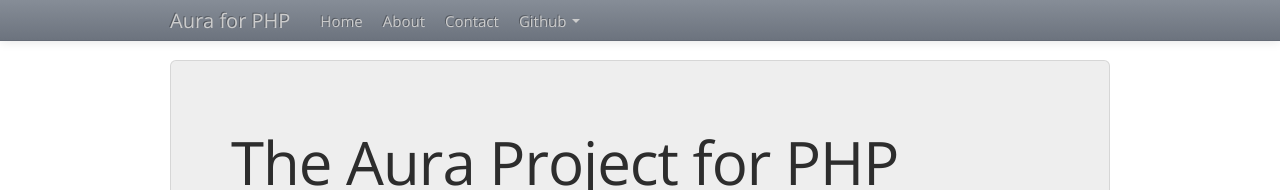
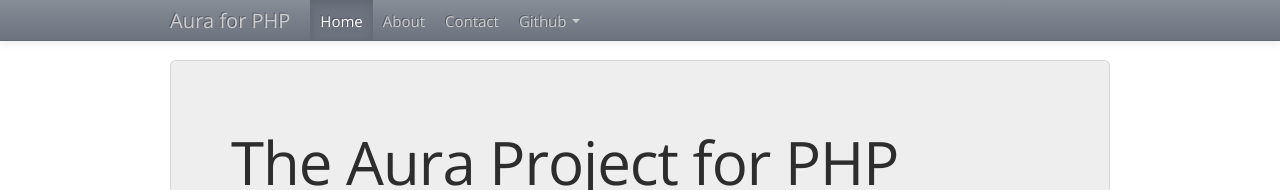
Before and after one commit to Ronnykill/aura.github.com, a Jekyll site: the page built from index.md, in a window 1280 px wide. Shown: the top 190 px of the page. Built offline with Jekyll 4.4.1, drawn with Linux system fonts in a browser that asks for light colours; nearby versions of some CDN libraries.

Commit message:
try active classes

```diff
--- a/_layouts/default.html
+++ b/_layouts/default.html
@@ -42,9 +42,9 @@
                     <a class="brand" href="#">Aura for PHP</a>
                     <div class="nav-collapse collapse">
                         <ul class="nav">
-                            <li><a href="#">Home</a></li>
-                            <li><a href="#about">About</a></li>
-                            <li><a href="#contact">Contact</a></li>
+                            <li {% if page.active == 'home'    %}class="active"{% endif %}><a href="#">Home</a></li>
+                            <li {% if page.active == 'about'   %}class="active"{% endif %}><a href="#about">About</a></li>
+                            <li {% if page.active == 'contact' %}class="active"{% endif %}><a href="#contact">Contact</a></li>
                             <li class="dropdown">
                                 <a href="#" class="dropdown-toggle" data-toggle="dropdown">Github <b class="caret"></b></a>
                                 <ul class="dropdown-menu">
```
